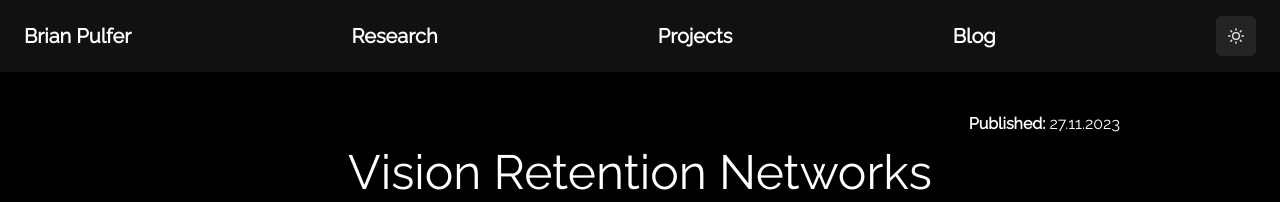
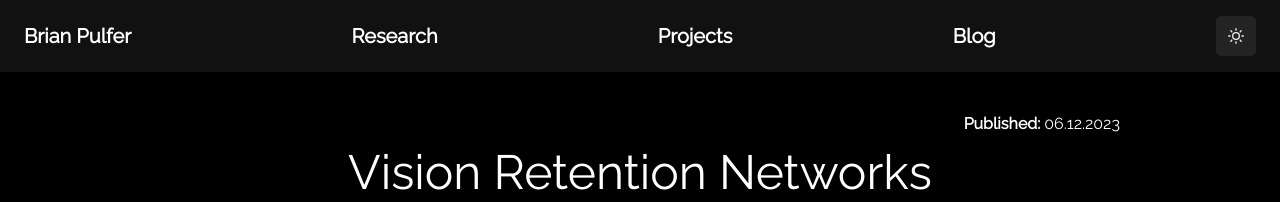
Before and after one commit to BrianPulfer/website, a Next.js app: page /blog/vir in a window 1280 px wide. Shown: the top 202 px of the page. Built offline with nearby package versions, Linux system fonts and the light colour scheme.

Commit message:
Updated real first publication date.

```diff
--- a/src/pages/blog/vir/index.tsx
+++ b/src/pages/blog/vir/index.tsx
@@ -10,7 +10,7 @@ export default function ViR (): JSX.Element {
   return (
     <>
       <Head><title>Blog - ViR</title></Head>
-      <Text fontSize={'l'} textAlign={'right'}><b>Published:</b> 27.11.2023</Text>
+      <Text fontSize={'l'} textAlign={'right'}><b>Published:</b> 06.12.2023</Text>
       <Text fontSize={'5xl'} textAlign={'center'}>Vision Retention Networks</Text>
 
       <Text fontSize={'3xl'} fontWeight={'bold'} mb={5}>Introduction</Text>
```
